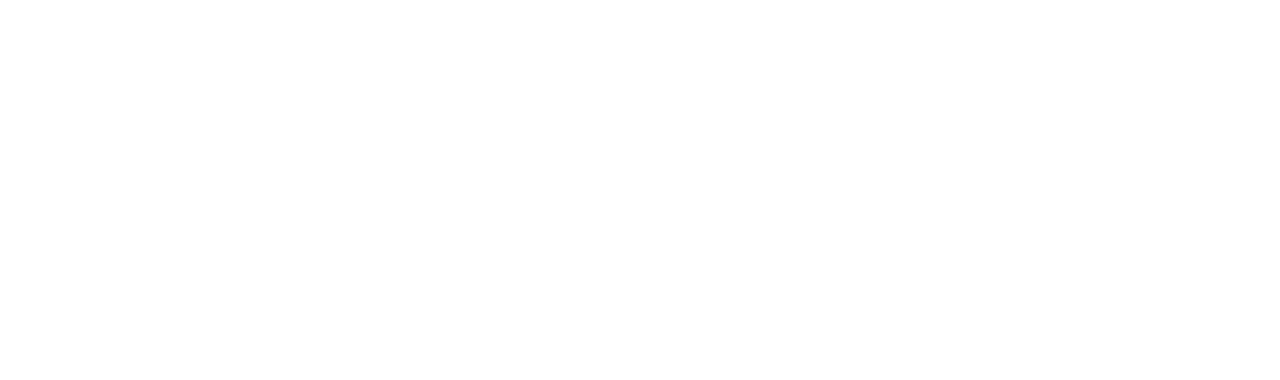
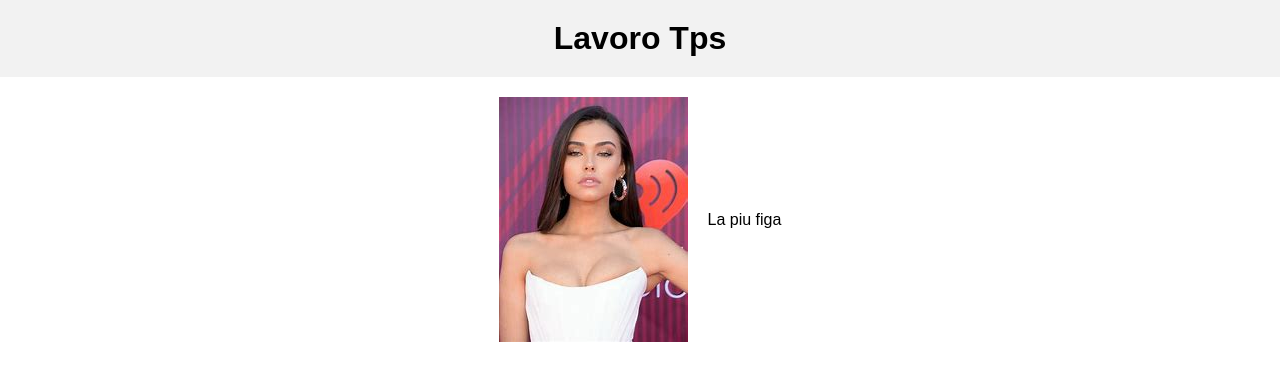
Before and after one commit to AdamElKhiraoui/Verifica25-11-2023, a plain HTML site: page pr1/Conta.htm in a window 1280 px wide. Drawn offline with Linux system fonts and the light colour scheme.

Commit message:
Modifiche html

```diff
--- a/pr1/Conta.htm
+++ b/pr1/Conta.htm
@@ -1,13 +1,59 @@
 <!DOCTYPE html>
-<html lang="en">
+<html lang="it">
 <head>
     <meta charset="UTF-8">
     <meta name="viewport" content="width=device-width, initial-scale=1.0">
-    <title>Document</title>
+    <title>Verifica</title>
     <link href="style1.css" rel="style1.css">
     <link href="met.js" rel="met.js">
+    <style>
+        body {
+            font-family: Arial, sans-serif;
+            margin: 0;
+            padding: 0;
+            box-sizing: border-box;
+            text-align: center;
+        }
+
+        header {
+            background-color: #f2f2f2;
+            padding: 20px;
+        }
+
+        h1 {
+            margin: 0;
+        }
+
+        main {
+            display: flex;
+            justify-content: center;
+            align-items: center;
+            padding: 20px;
+        }
+
+        img {
+            max-width: 100%;
+            height: auto;
+            margin-right: 20px;
+        }
+
+        p {
+            text-align: left;
+            max-width: 400px;
+            margin: 0;
+        }
+    </style>
 </head>
 <body>
 
+    <header>
+        <h1>Lavoro Tps</h1>
+    </header>
+
+    <main>
+        <img src="prova1.jpg" alt="Adamello">
+        <p>La piu figa</p>
+    </main>
+
 </body>
 </html>
```
Also changed, not shown: pr1/Index.htm (+48 -2 lines), pr1/Location.htm (+48 -2 lines), pr1/prova1.jpg (added).
